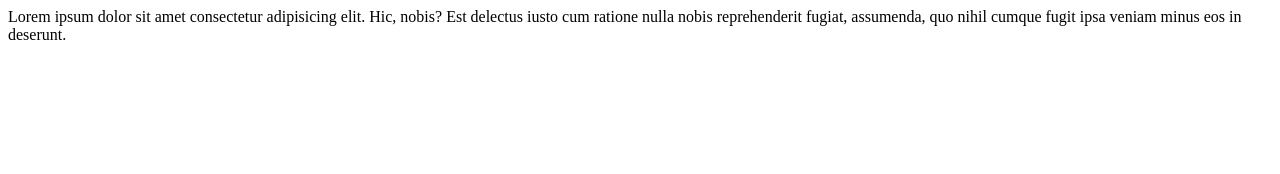
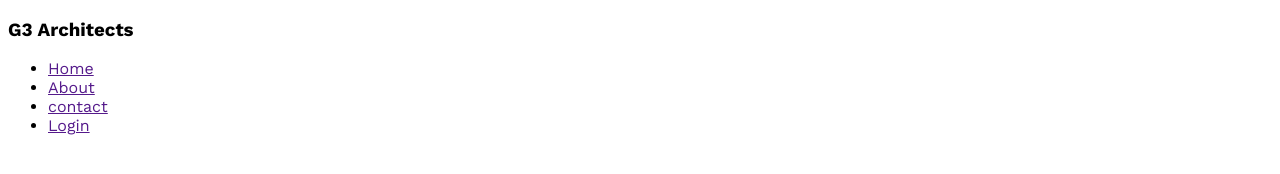
Before and after one commit to mehedianim19/g3-architects.website, a plain HTML site: page index.html in a window 1280 px wide. Drawn offline with nearby package versions, Linux system fonts and the light colour scheme.

Commit message:
setup google font work sans

```diff
--- a/index.html
+++ b/index.html
@@ -7,6 +7,21 @@
     <link rel="stylesheet" href="styles/style.css">
 </head>
 <body>
-    Lorem ipsum dolor sit amet consectetur adipisicing elit. Hic, nobis? Est delectus iusto cum ratione nulla nobis reprehenderit fugiat, assumenda, quo nihil cumque fugit ipsa veniam minus eos in deserunt.
-</body>
+   <header>
+        <nav>
+            <h3>G3 Architects</h3>
+            <ul>
+                <li><a href="">Home</a></li>
+                <li><a href="">About</a></li>
+                <li><a href="">contact</a></li>
+                <li><a href="">Login</a></li>
+            </ul>
+        </nav>
+   </header>
+   <main>
+
+   </main>
+   <footer>
+
+   </footer>
 </html>
--- a/styles/style.css
+++ b/styles/style.css
@@ -0,0 +1,5 @@
+@import url('https://fonts.googleapis.com/css2?family=Work+Sans:wght@400;500;600;700;800&display=swap');
+
+*{
+    font-family: 'Work Sans', sans-serif;
+}
```
